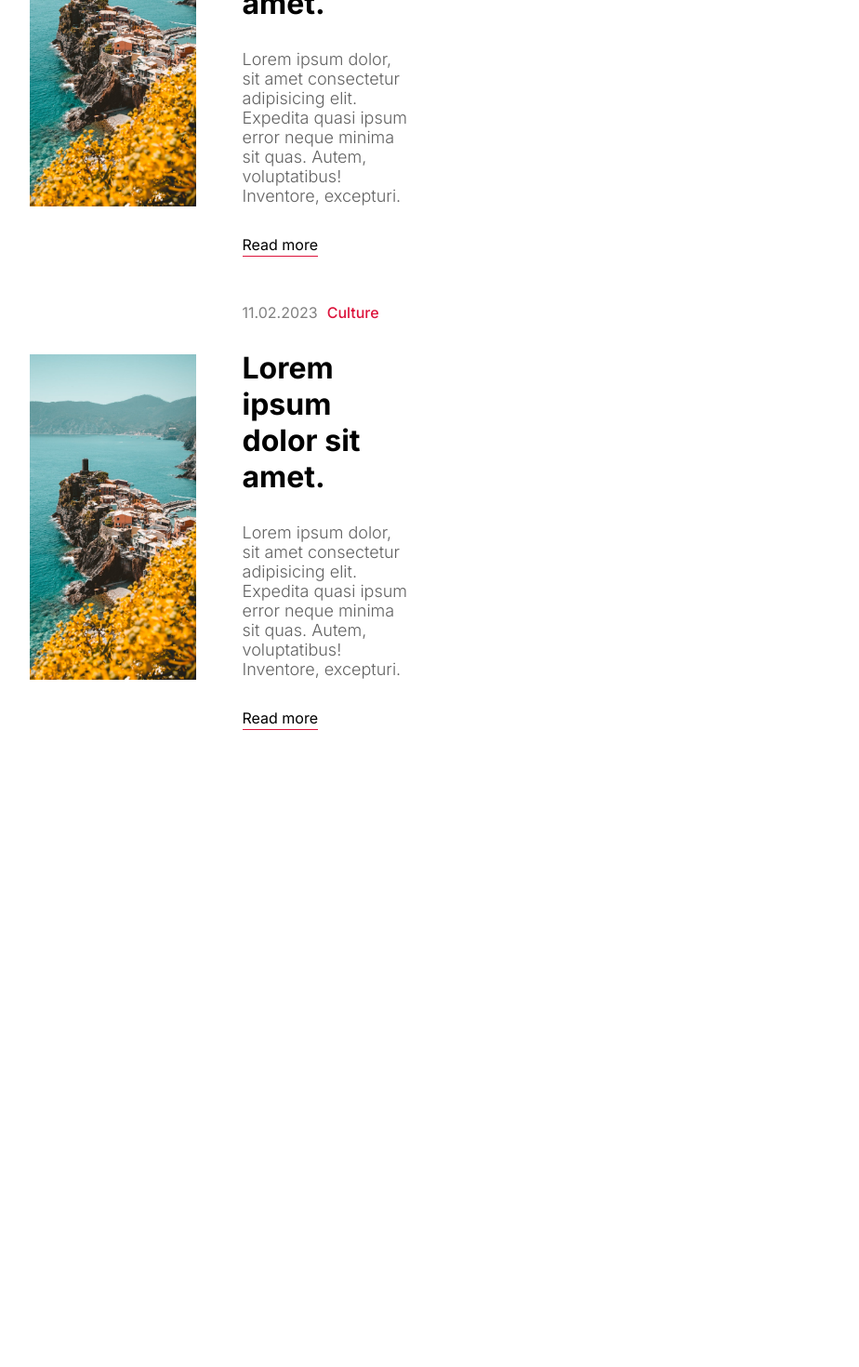
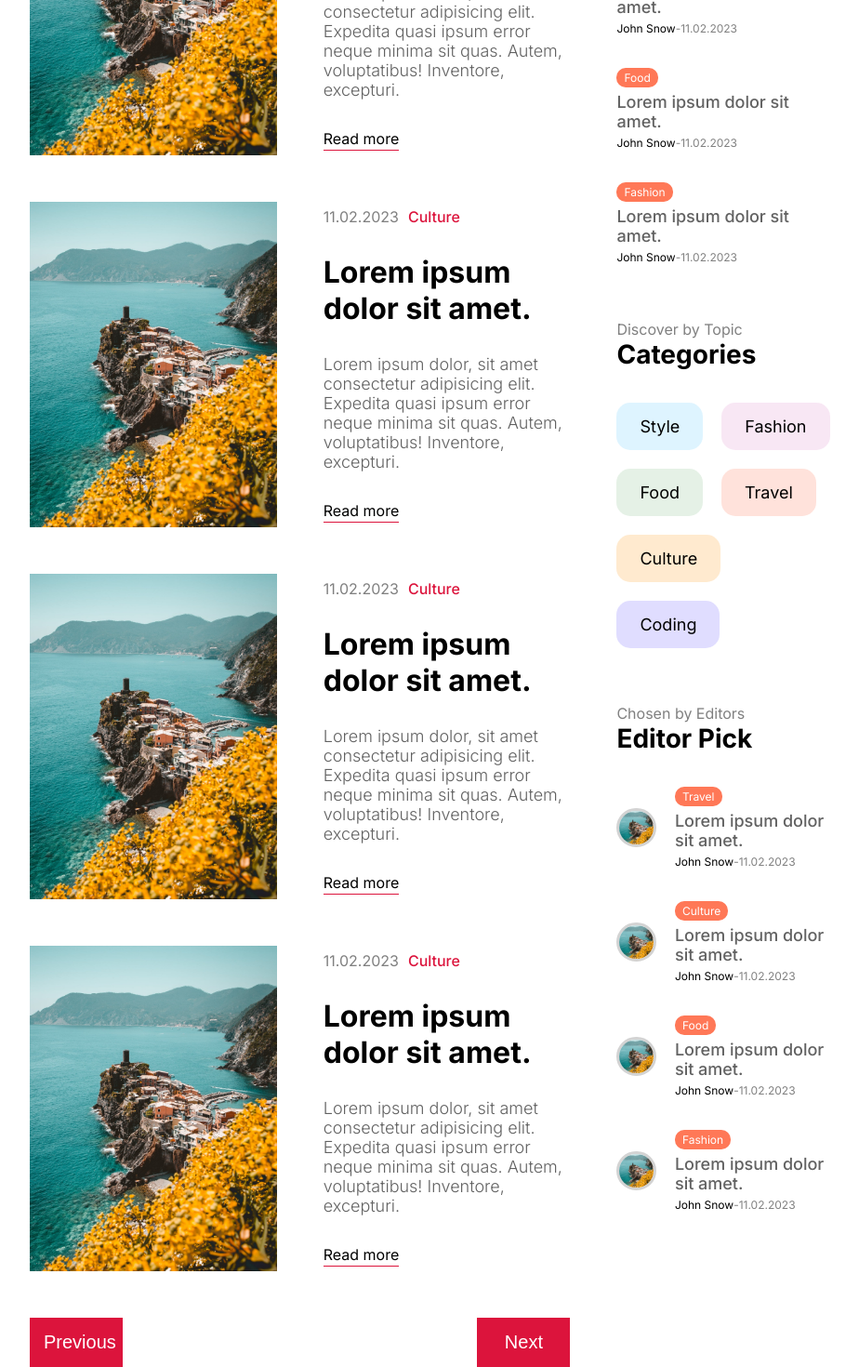
Before and after one commit to shahriartamim2/Next.js-Blog-App, a Next.js app: page / in a window 1280 px wide. Shown: the part 1592-3062 px from the top of the page at 93% size, without its empty margins (176-1100 px from the left). Before the commit the page ends 2427 px from the top, so only its background shows below. Built offline with nearby package versions, Linux system fonts and the light colour scheme.

Commit message:
Update: Hompage Except Footer

```diff
--- a/src/app/globals.css
+++ b/src/app/globals.css
@@ -49,6 +49,8 @@ a {
   padding-right: 80px;
 }
 
+
+
 @media screen and (max-width: 1536px) {
   .wrapper {
     max-width: 1366px;
--- a/src/components/Menu/Menu.jsx
+++ b/src/components/Menu/Menu.jsx
@@ -1,26 +1,19 @@
 import Image from "next/image";
 import Link from "next/link";
 import styles from "./menu.module.css";
+import MenuPost from "../menuPost/MenuPost";
+import MenuCategories from "../menuCategories/MenuCategories";
 
 const Menu = () => {
   return (
     <div className={styles.container}>
-      <h2>{"What's new"}</h2>
-      <h1>Most Popular</h1>
-      <div className={styles.items}>
-        <Link href="/" className={styles.item} />
-        <div className={styles.imageContainer}>
-          <Image src="/p1.jpeg" alt="" fill className={styles.image} />
-        </div>
-        <div className={styles.textContainer}>
-          <span className={`${styles.category} ${styles.travel}`}>Travel</span>
-          <h3>Lorem ipsum dolor sit amet.</h3>
-          <div className={styles.detail}>
-            <span className={styles.username}>John Snow</span>
-            <span className={styles.date}>11.02.2023</span>
-          </div>
-        </div>
-      </div>
+      <h2 className={styles.subtitle}>{"What's new"}</h2>
+      <h1 className={styles.title}>Most Popular</h1>
+      <MenuPost withImage={false} />
+      <MenuCategories/>
+      <h2 className={styles.subtitle}>{"Chosen by Editors"}</h2>
+      <h1 className={styles.title}>Editor Pick</h1>
+      <MenuPost withImage={true} />
     </div>
   );
 };
--- a/src/components/Menu/menu.module.css
+++ b/src/components/Menu/menu.module.css
@@ -1,3 +1,12 @@
-.container{
-    flex: 5;
+.container {
+  flex: 2;
+  margin-top: 60px;
 }
+.subtitle {
+  color: gray;
+  font-weight: 400;
+  font-size: 16px;
+}
+.title {
+  font-size: 28px;
+}
--- a/src/components/cardList/CardList.jsx
+++ b/src/components/cardList/CardList.jsx
@@ -1,6 +1,8 @@
 import React from "react";
 import styles from "./cardList.module.css";
 import Card from "../card/Card";
+import Menu from "../Menu/Menu";
+import Pagination from "../pagination/Pagination";
 
 function CardList() {
   return (
@@ -9,6 +11,9 @@ function CardList() {
       <div className={styles.posts}>
         <Card />
         <Card />
+        <Card />
+        <Card />
+        <Pagination/>
       </div>
     </div>
   );
--- a/src/components/categoryList/CategoryList.jsx
+++ b/src/components/categoryList/CategoryList.jsx
@@ -8,7 +8,7 @@ const CategoryList = () => {
       <h1 className={styles.title}>Popular Categories</h1>
       <div className={styles.categories}>
         <Link
-          href="/blog/cat=style"
+          href="/blog?cat=style"
           className={`${styles.category} ${styles.style}`}
         >
           <Image
--- /dev/null
+++ b/src/components/menuCategories/MenuCategories.jsx
@@ -0,0 +1,37 @@
+import React from 'react'
+import styles from "./menuCategories.module.css"
+import Link from 'next/link'
+
+const MenuCategories = () => {
+  return (
+    <div>
+      <h2 className={styles.subtitle}>{"Discover by Topic"}</h2>
+      <h1 className={styles.title}>Categories</h1>
+      <div className={styles.categoryList}>
+        <Link
+          href="/blog?cat=style"
+          className={`${styles.category} ${styles.style}`}
+        >
+          Style
+        </Link>
+        <Link href="/blog" className={`${styles.category} ${styles.fashion}`}>
+          Fashion
+        </Link>
+        <Link href="/blog" className={`${styles.category} ${styles.food}`}>
+          Food
+        </Link>
+        <Link href="/blog" className={`${styles.category} ${styles.travel}`}>
+          Travel
+        </Link>
+        <Link href="/blog" className={`${styles.category} ${styles.culture}`}>
+          Culture
+        </Link>
+        <Link href="/blog" className={`${styles.category} ${styles.coding}`}>
+          Coding
+        </Link>
+      </div>
+    </div>
+  );
+}
+
+export default MenuCategories
--- /dev/null
+++ b/src/components/menuCategories/menuCategories.module.css
@@ -0,0 +1,41 @@
+.subtitle {
+  color: gray;
+  font-weight: 400;
+  font-size: 16px;
+}
+.title {
+  font-size: 28px;
+}
+.categoryList {
+  margin-top: 35px;
+  margin-bottom: 60px;
+  display: flex;
+  flex-wrap: wrap;
+  gap: 20px;
+}
+.category {
+    padding: 15px 25px;
+    border-radius: 15px;
+    font-size: 18px;
+  text-transform: capitalize;
+
+}
+
+.category.style {
+  background-color: #57c4ff31;
+}
+.category.fashion {
+  background-color: #da85c731;
+}
+.category.food {
+  background-color: #7fb88133;
+}
+.category.travel {
+  background-color: #ff795736;
+}
+.category.culture {
+  background-color: #ffb04f45;
+}
+.category.coding {
+  background-color: #5e4fff31;
+}
--- /dev/null
+++ b/src/components/menuPost/MenuPost.jsx
@@ -0,0 +1,73 @@
+import React from 'react'
+import styles from "./menuPost.module.css"
+import Link from 'next/link'
+import Image from 'next/image'
+
+const MenuPost = ({withImage}) => {
+  return (
+    <>
+      <div className={styles.items}>
+        <Link href="/" className={styles.item}>
+          {withImage && <div className={styles.imageContainer}>
+            <Image src="/p1.jpeg" alt="" fill className={styles.image} />
+          </div>}
+          <div className={styles.textContainer}>
+            <span className={`${styles.category} ${styles.travel}`}>
+              Travel
+            </span>
+            <h3 className={styles.postTitle}>Lorem ipsum dolor sit amet.</h3>
+            <div className={styles.detail}>
+              <span className={styles.username}>John Snow</span>
+              <span className={styles.date}>-11.02.2023</span>
+            </div>
+          </div>
+        </Link>
+        <Link href="/" className={styles.item}>
+          {withImage && <div className={styles.imageContainer}>
+            <Image src="/p1.jpeg" alt="" fill className={styles.image} />
+          </div>}
+          <div className={styles.textContainer}>
+            <span className={`${styles.category} ${styles.culture}`}>
+              Culture
+            </span>
+            <h3 className={styles.postTitle}>Lorem ipsum dolor sit amet.</h3>
+            <div className={styles.detail}>
+              <span className={styles.username}>John Snow</span>
+              <span className={styles.date}>-11.02.2023</span>
+            </div>
+          </div>
+        </Link>
+        <Link href="/" className={styles.item}>
+          {withImage && <div className={styles.imageContainer}>
+            <Image src="/p1.jpeg" alt="" fill className={styles.image} />
+          </div>}
+          <div className={styles.textContainer}>
+            <span className={`${styles.category} ${styles.food}`}>Food</span>
+            <h3 className={styles.postTitle}>Lorem ipsum dolor sit amet.</h3>
+            <div className={styles.detail}>
+              <span className={styles.username}>John Snow</span>
+              <span className={styles.date}>-11.02.2023</span>
+            </div>
+          </div>
+        </Link>
+        <Link href="/" className={styles.item}>
+          {withImage && <div className={styles.imageContainer}>
+            <Image src="/p1.jpeg" alt="" fill className={styles.image} />
+          </div>}
+          <div className={styles.textContainer}>
+            <span className={`${styles.category} ${styles.fashion}`}>
+              Fashion
+            </span>
+            <h3 className={styles.postTitle}>Lorem ipsum dolor sit amet.</h3>
+            <div className={styles.detail}>
+              <span className={styles.username}>John Snow</span>
+              <span className={styles.date}>-11.02.2023</span>
+            </div>
+          </div>
+        </Link>
+      </div>
+    </>
+  )
+}
+
+export default MenuPost
--- /dev/null
+++ b/src/components/menuPost/menuPost.module.css
@@ -0,0 +1,71 @@
+
+.subtitle {
+  color: gray;
+  font-weight: 400;
+  font-size: 16px;
+}
+.title {
+  font-size: 28px;
+}
+.items {
+    display: flex;
+    flex-direction: column;
+    gap: 35px;
+    margin-top: 35px;
+    margin-bottom: 60px;
+}
+.item {
+  display: flex;
+  align-items: center;
+  gap: 20px;
+}
+.imageContainer {
+  flex: 1;
+  aspect-ratio: 1/1;
+  position: relative;
+}
+.image {
+  border-radius: 50%;
+  border: 3px solid lightgray;
+  object-fit: cover;
+}
+.textContainer {
+  flex: 4;
+  display: flex;
+  flex-direction: column;
+  gap: 5px;
+}
+.category {
+  padding: 3px 8px;
+  border-radius: 10px;
+  font-size: 12px;
+  color: white;
+}
+.category.travel{
+    background-color: #ff7857;
+    width: max-content;
+}
+.category.food{
+    background-color: #ff7857;
+    width: max-content;
+}
+.category.culture{
+    background-color: #ff7857;
+    width: max-content;
+}
+.category.fashion{
+    background-color: #ff7857;
+    width: max-content;
+}
+
+.postTitle {
+  font-size: 18px;
+  font-weight: 500;
+  color: var(--softTextColor);
+}
+.detail {
+  font-size: 12px;
+}
+.date {
+  color: gray;
+}
--- a/src/components/pagination/Pagination.jsx
+++ b/src/components/pagination/Pagination.jsx
@@ -4,10 +4,13 @@ import React from "react";
 import styles from "./pagination.module.css";
 
 
-import React from 'react'
-
 const Pagination = () => {
-  return <div className={styles.container}></div>;
+  return (
+    <div className={styles.container}>
+      <button className={styles.button}>Previous</button>
+      <button className={styles.button}>Next</button>
+    </div>
+  );
 }
 
 export default Pagination
--- a/src/components/pagination/pagination.module.css
+++ b/src/components/pagination/pagination.module.css
@@ -0,0 +1,13 @@
+.container{
+    display: flex;
+    justify-content: space-between;
+}
+.button{
+    background-color: crimson;
+    color: white;
+    width: 100px;
+    padding: 15px;
+    border: none;
+    font-size: 20px;
+    cursor: pointer;
+}
```
